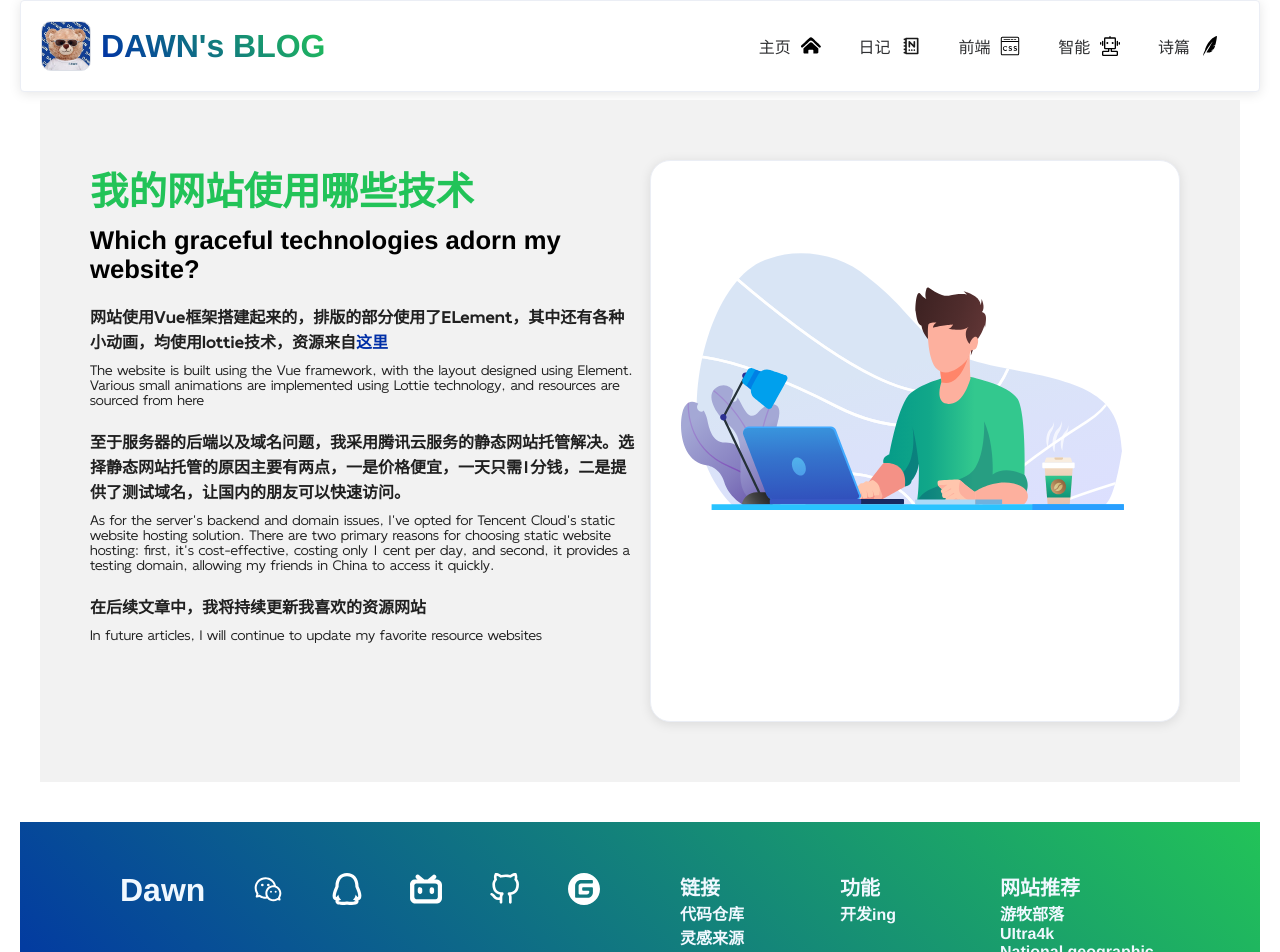
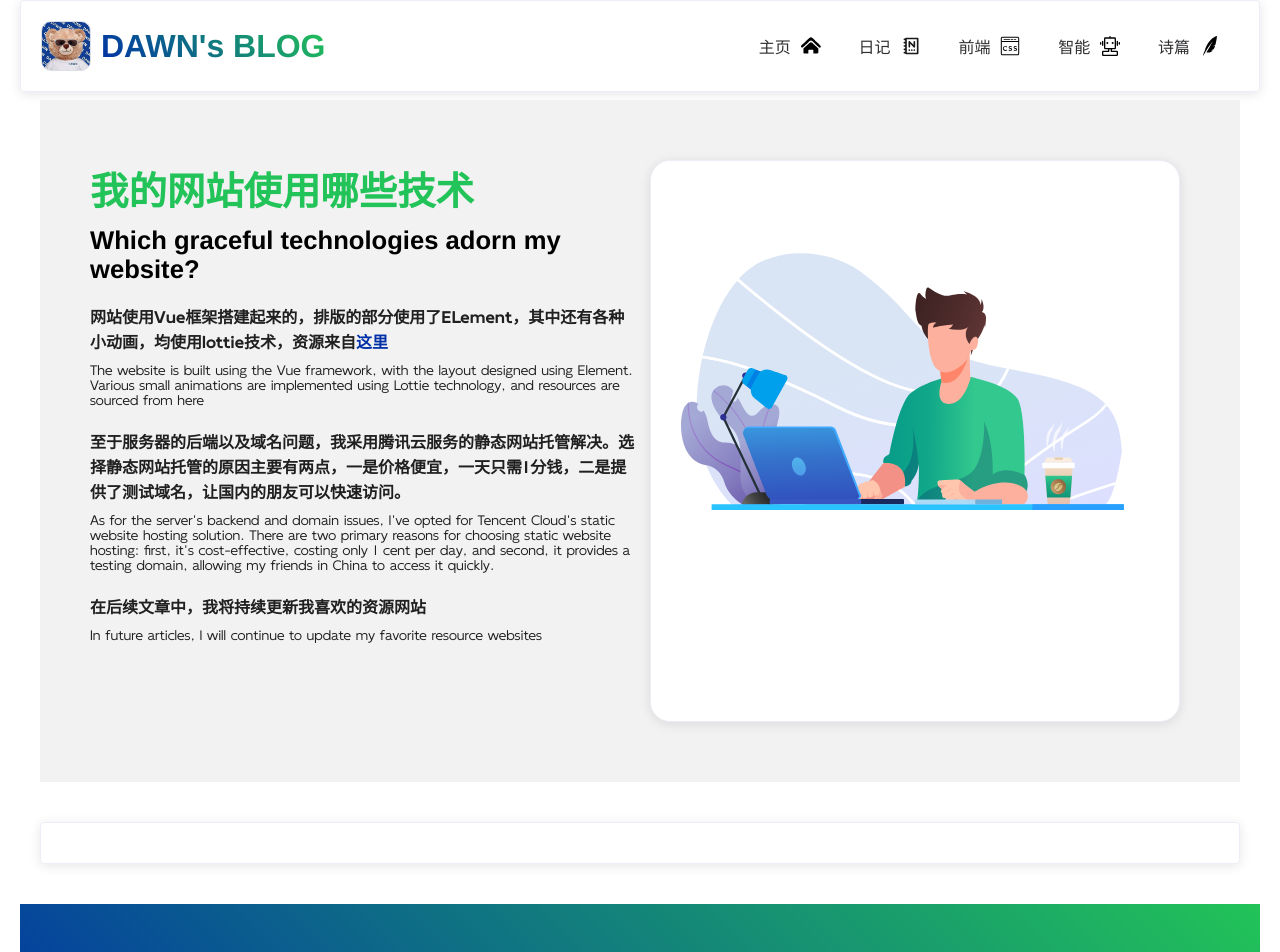
Before and after one commit to dawnai/myVueBlog, a Vue app: page /#/Web in a window 1280 px wide. Shown: the top 952 px of the page. Built offline with nearby package versions, Linux system fonts and the light colour scheme; a web font is replaced by a local one.

Commit message:
小改动

```diff
--- a/src/views/myWeb/index.vue
+++ b/src/views/myWeb/index.vue
@@ -42,6 +42,10 @@
                 </el-row>
             </div>
         </div>
+        <!-- 展示各个资源网站 -->
+        <div  style="margin-top: 40px;">
+            <el-card></el-card>
+        </div>
     </div>
 </template>
 
```
